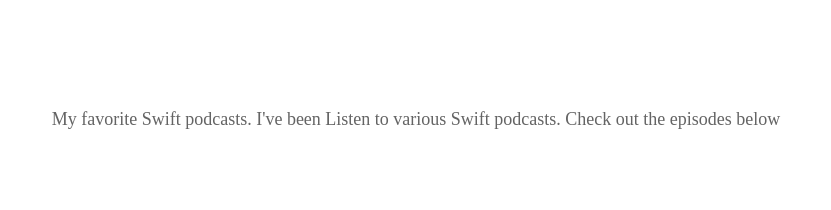
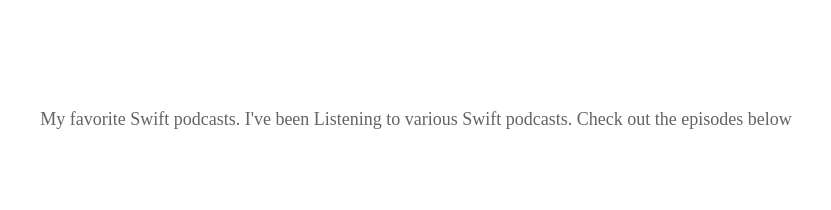
Before and after one commit to euricocatumbela/euricocatumbela_9.github.io, a website: page index.html in a window 1280 px wide. Shown: the part 5057-5267 px from the top of the page, 224-1055 px from the left. Drawn offline with nearby package versions, Linux system fonts and the light colour scheme; grey boxes are pictures that could not be loaded.

Commit message:
Update index.html

```diff
--- a/index.html
+++ b/index.html
@@ -155,7 +155,7 @@
 
         <div class = "container youtube">
 
-            <p> My favorite Swift podcasts. I've been Listen to various Swift podcasts. Check out the episodes below</p>
+            <p> My favorite Swift podcasts. I've been Listening to various Swift podcasts. Check out the episodes below</p>
 
             <div class = "youtube-video-wrapper">
                 <div class="podcasts-container">
```
